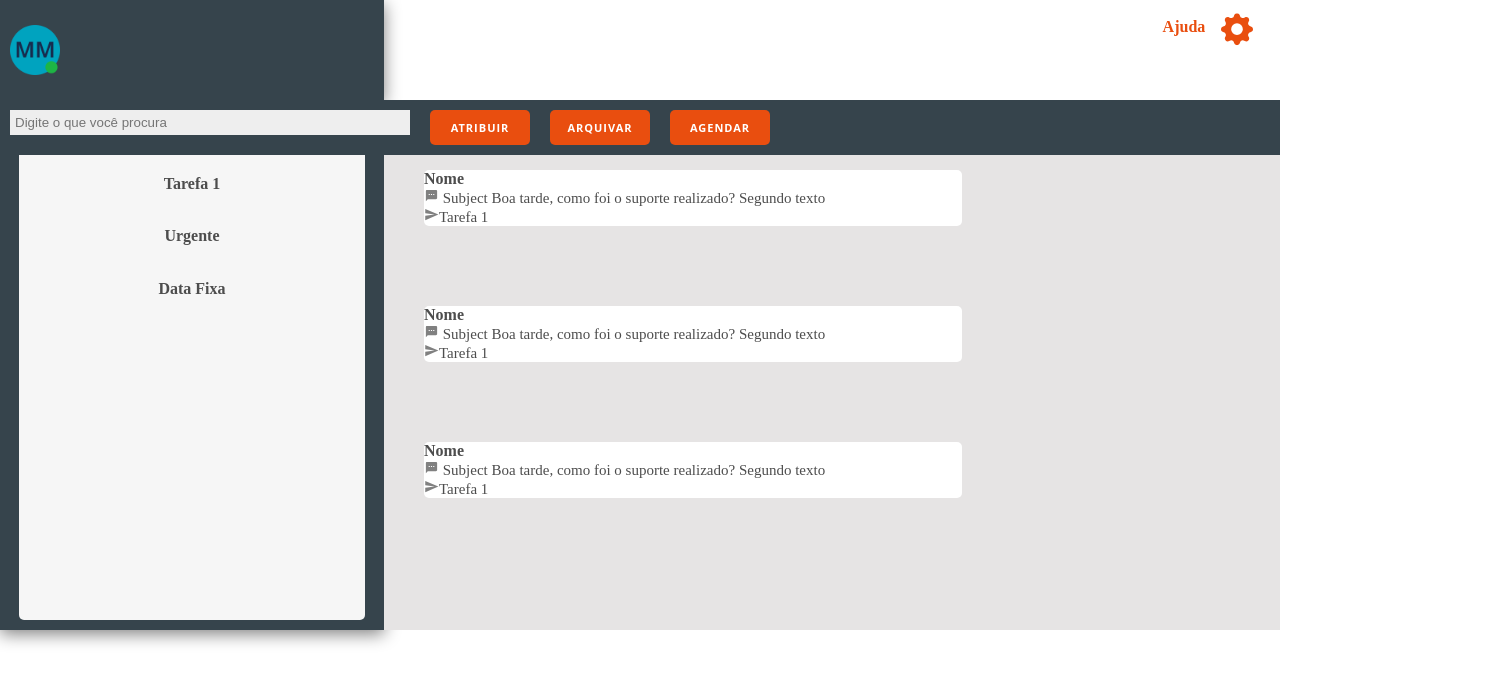
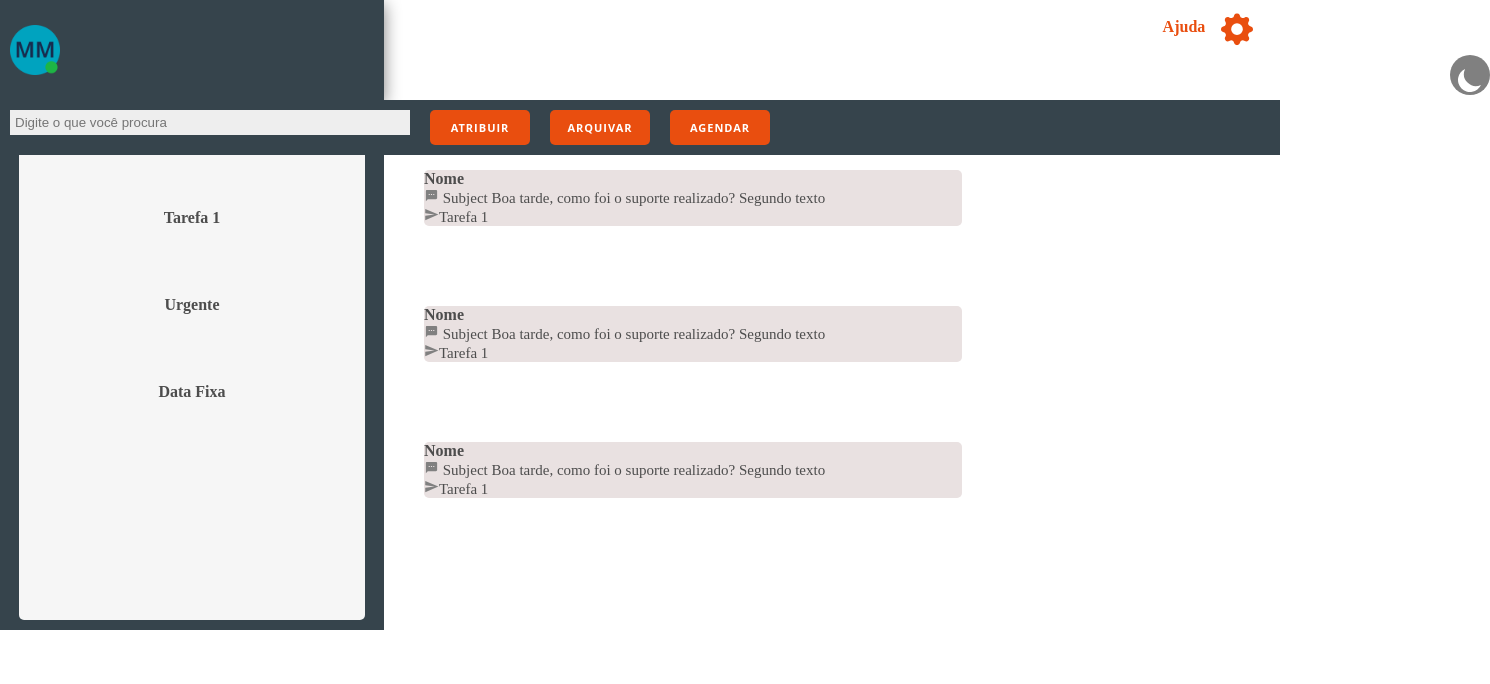
Before and after one commit to GeffersonST/Dashboard-login, a React (Create React App) app: page /home in a window 1280 px wide. Shown: the top 684 px of the page, 1490 px wide, since content can reach past the window. Built offline with nearby package versions, Linux system fonts and the light colour scheme; no server answers.

Commit message:
Adicionando e Finalizando Dark Theme

```diff
--- /dev/null
+++ b/src/components/SplashScreen.js
@@ -0,0 +1,75 @@
+import styled from "styled-components";
+import { CgSun } from "react-icons/cg";
+import { HiMoon } from "react-icons/hi";
+
+const Toggle = styled.button`
+  cursor: pointer;
+  height: 40px;
+  margin-bottom: 650px;
+  align-items: center;
+  width: 40px;
+  border-radius: 50%;
+  border: none;
+
+  background-color: ${(props) => props.theme.titleColor};
+  color: ${(props) => props.theme.pageBackground};
+  &:focus {
+    outline: none;
+  }
+  transition: all 0.5s ease;
+`;
+
+const Page = styled.div`
+  display: flex;
+
+  height: 600px;
+  align-items: center;
+  z-index: 0;
+  width: 100%;
+  background-color: ${(props) => props.theme.pageBackground};
+  transition: all 0.5s ease;
+`;
+
+const Container = styled.div`
+  display: flex;
+  flex-direction: column;
+
+  margin: 1450px;
+`;
+
+const Title = styled.h1`
+  color: ${(props) => props.theme.titleColor};
+  transition: all 0.5s ease;
+`;
+
+const TagLine = styled.span`
+  color: ${(props) => props.theme.tagLineColor};
+  font-size: 18px;
+  transition: all 0.5s ease;
+  align-items: center;
+`;
+
+function Splash(props) {
+  function changeTheme() {
+    if (props.theme === "light") {
+      props.setTheme("dark");
+    } else {
+      props.setTheme("light");
+    }
+  }
+
+  const icon =
+    props.theme === "light" ? <HiMoon size={30} /> : <CgSun size={30} />;
+
+  return (
+    <Page>
+      <Container>
+        <Toggle onClick={changeTheme}>{icon}</Toggle>
+        <Title></Title>
+        <TagLine></TagLine>
+      </Container>
+    </Page>
+  );
+}
+
+export default Splash;
--- a/src/components/pages/Home/Dashboard/DashboardElements.jsx
+++ b/src/components/pages/Home/Dashboard/DashboardElements.jsx
@@ -13,8 +13,7 @@ export const DashContainer = styled.div`
   display: flex;
   flex-direction: column;
 
-  background: #e6e4e4;
-  z-index: -1;
+  z-index: 100;
 `;
 
 export const Tarefas = styled.div`
@@ -23,16 +22,18 @@ export const Tarefas = styled.div`
 export const ListaTarefa = styled.div`
   color: #4d4d4d;
   font-weight: bold;
+  z-index: 1;
 `;
 export const SubLista = styled.div`
   color: #4d4d4d;
   font-weight: lighter;
   font-size: 15px;
+  z-index: 1;
 `;
 
 export const Dash = styled.div`
-  background: #ffff;
-
+  background: #e9e1e1;
+  z-index: 1;
   margin: 40px;
   width: 60%;
   border-radius: 5px;
--- a/src/components/pages/Home/Menu/MenuElements.jsx
+++ b/src/components/pages/Home/Menu/MenuElements.jsx
@@ -6,7 +6,7 @@ export const MenuContainer = styled.div`
   left: 0;
   width: 30%;
   display: flex;
-
+  z-index: 0;
   justify-content: space-between;
   height: 500px;
   align-items: center;
@@ -15,8 +15,6 @@ export const MenuContainer = styled.div`
   justify-content: space-between;
 
   background: #36444c;
-  box-shadow: 0px 4px 16px grey;
-  z-index: -1;
 `;
 export const TarefasMenu = styled.div`
   color: red;
@@ -25,7 +23,8 @@ export const TarefasLista = styled.div`
   color: #4d4d4d;
   font-weight: bold;
   text-align: center;
-  margin: 10%;
+
+  margin: 20%;
 `;
 
 export const TarefasContainer = styled.div`
--- a/src/components/pages/Home/index.jsx
+++ b/src/components/pages/Home/index.jsx
@@ -8,13 +8,36 @@ import Dashboard from "./Dashboard";
 import BuscaContainer from "./Search";
 import { HomeContainer } from "./HomeElements";
 
+import Splash from "../../SplashScreen";
+import { ThemeProvider } from "styled-components";
+
+const LightTheme = {
+  pageBackground: "white",
+  titleColor: "grey",
+  tagLineColor: "black",
+};
+
+const DarkTheme = {
+  pageBackground: "#282c36",
+  titleColor: "grey",
+  tagLineColor: "lavender",
+};
+
+const themes = {
+  light: LightTheme,
+  dark: DarkTheme,
+};
+
 const Home = () => {
   const [isOpen, setIsOpen] = useState(false);
-
+  const [theme, setTheme] = useState("light");
   const toggle = () => {
     setIsOpen(!isOpen);
   };
   return (
+    <ThemeProvider theme={themes[theme]}>
+      <Splash theme={theme} setTheme={setTheme} />
+
       <HomeContainer>
         <Navbar toggle={toggle} />
         <Sidebar isOpen={isOpen} toggle={toggle} />
@@ -24,6 +47,7 @@ const Home = () => {
         <Dashboard />
         <BuscaContainer />
       </HomeContainer>
+    </ThemeProvider>
   );
 };
 
```
Lines whose indentation alone changed are shown as unchanged.
